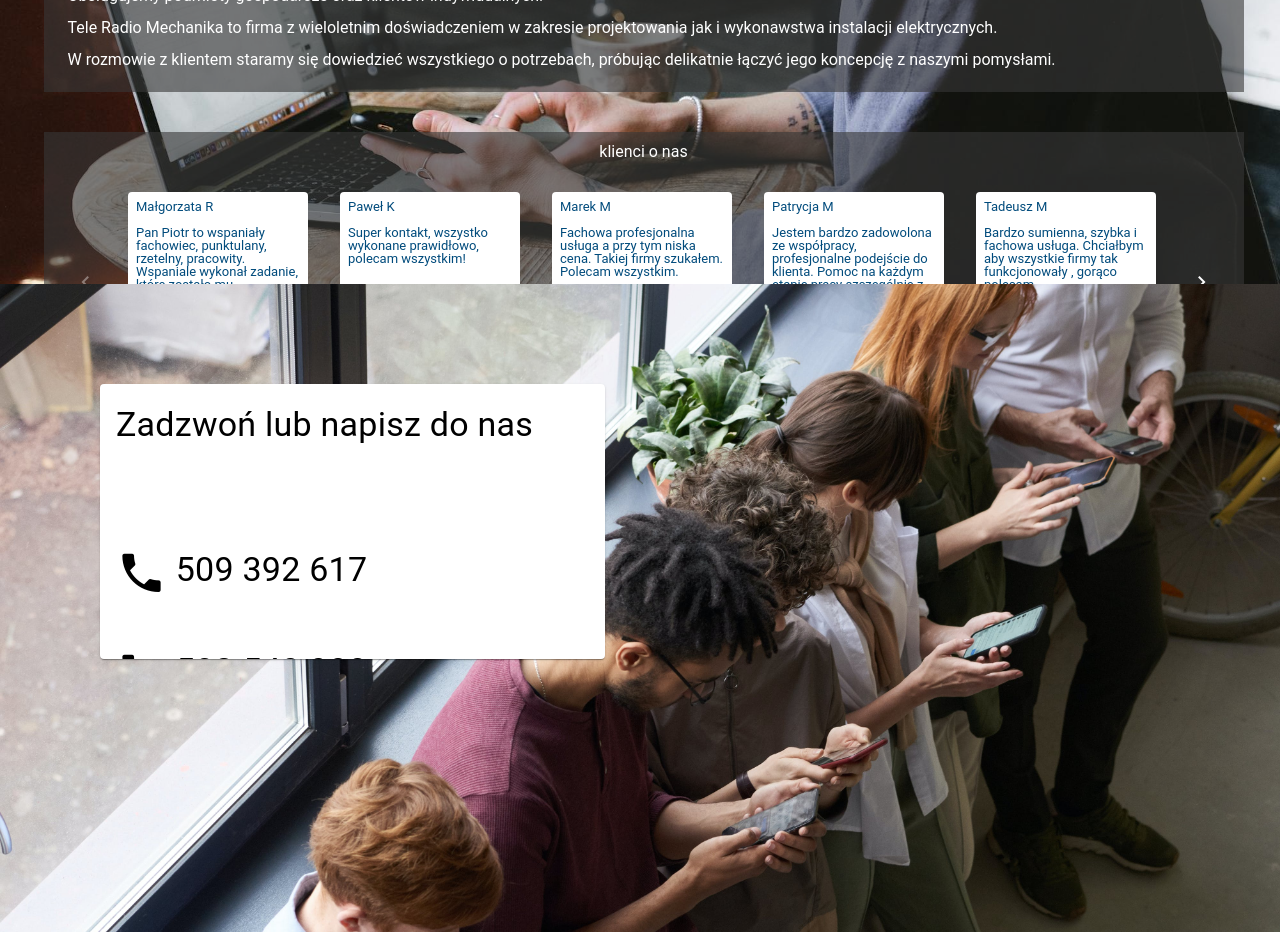
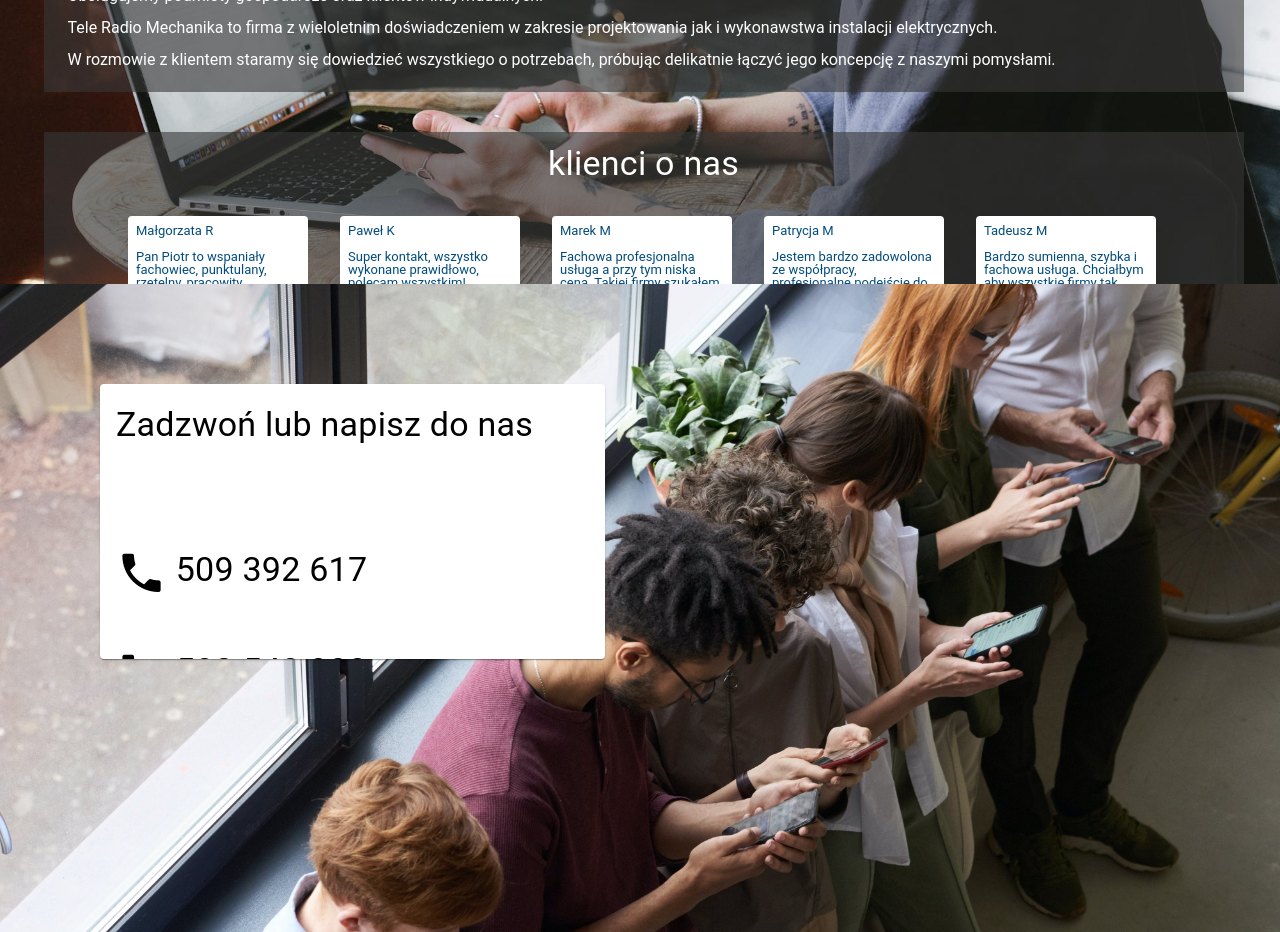
Before and after one commit to szory/trm-vue-web-page, a Vue app: page / in a window 1280 px wide. Shown: the part 2920-3852 px from the top of the page. Built offline with nearby package versions, Linux system fonts and the light colour scheme.

Commit message:
changed size of caption

```diff
--- a/src/components/Opinie.vue
+++ b/src/components/Opinie.vue
@@ -57,7 +57,7 @@
     style="color:white; background-color: rgb(0, 0, 0); background-color: rgba(55, 55, 55, 0.6);"
     >
 
-    <div style="text-align: center;" class="pt-3">klienci o nas</div>
+    <div style="text-align: center;" class="pt-3 text-h4">klienci o nas</div>
     <!-- style="margin-left: 100px;opacity: 1;" -->
 
     <v-slide-group
```
